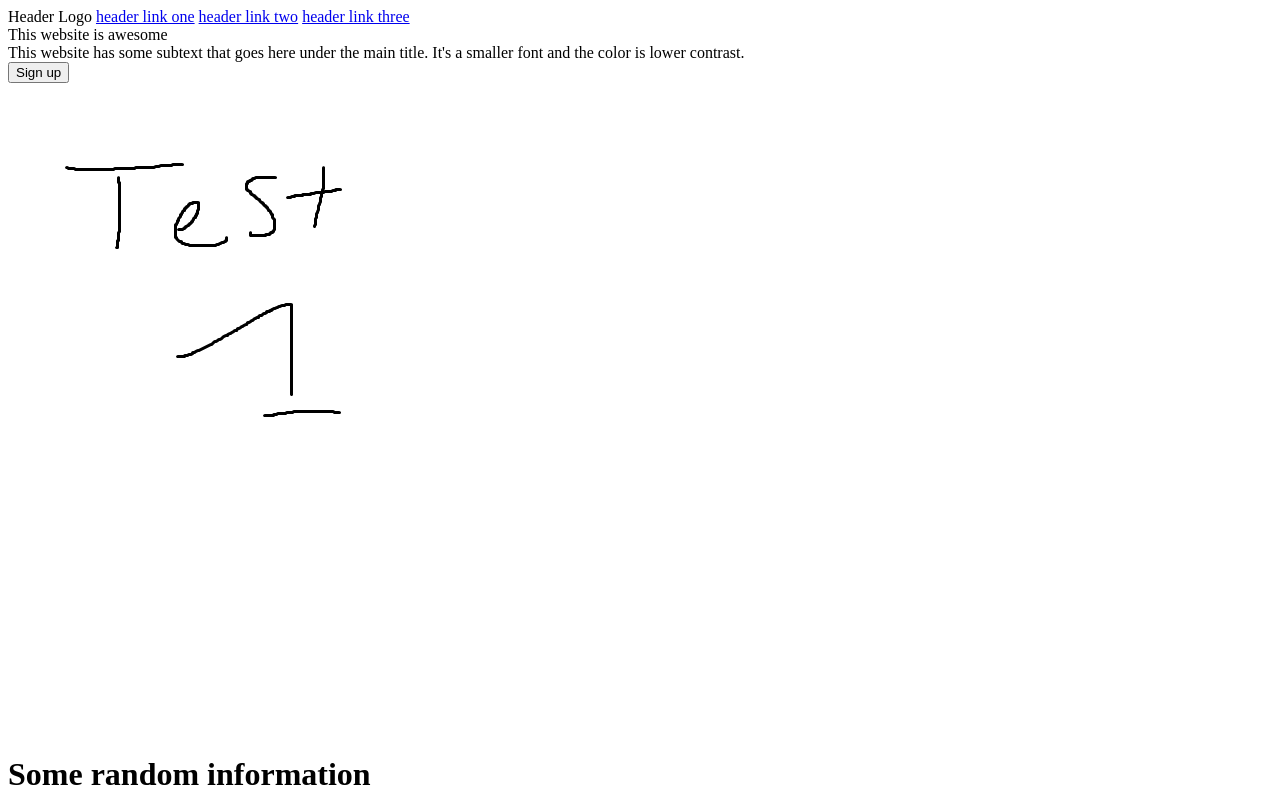
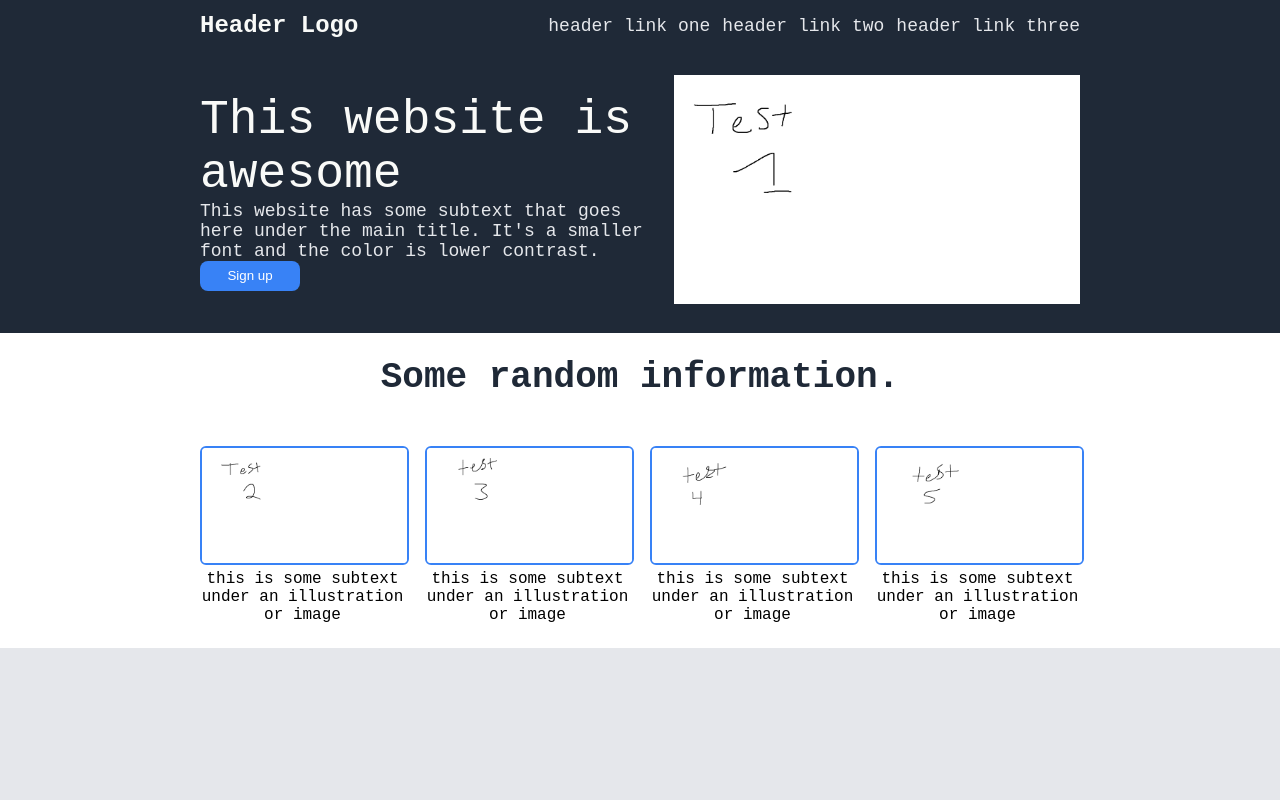
Before and after one commit to PeterGoddard/landing-project, a plain HTML site: page index.html in a window 1280 px wide. Shown: the top 800 px of the page. Drawn offline with Linux system fonts and the light colour scheme.

Commit message:
Finish project by adding remaing .html and .css

```diff
--- a/index.html
+++ b/index.html
@@ -8,54 +8,59 @@
 </head>
 <body>
     <div class="header">
-        Header Logo
-        <a href="#">header link one</a>
-        <a href="#">header link two</a>
-        <a href="#">header link three</a>
+        <div class="header-text">Header Logo</div>
+        <div class="links">
+            <a href="#">header link one</a>
+            <a href="#">header link two</a>
+            <a href="#">header link three</a>
+        </div>
     </div>
     <div class="main">
         <div class="first">
-            <div class="left">
-                <div class="big-text">This website is awesome</div>
-                <div class="subtext">This website has some subtext that goes here
+            <div class="first-left">
+                <div class="hero-text">This website is awesome</div>
+                <div class="hero-subtext">This website has some subtext that goes here
                     under the main title. It's a smaller font and the color is lower contrast.</div>
-                <button>Sign up</button>
+                <button class="hero-button">Sign up</button>
             </div>
-            <div class="right">
-                <img src="./images/test1.png" alt="Test Image 1">
+            <div class="first-right">
+                <img src="./images/test1.png" alt="Test Image 1" id="image1">
             </div>
         </div>
-        <div class="second">
-            <h1>Some random information</h1>
+        <div class="second">Some random information.</div>
+        <div class="third">
+
             <div class="pair">
-                <img src="./images/test2.png" alt="Test Image 2">
+                <img src="./images/test2.png" alt="Test Image 2" class="image-pair">
                 <div class="image-subtext">this is some subtext under an illustration or image</div>
             </div>
             <div class="pair">
-                <img src="./images/test3.png" alt="Test Image 3">
+                <img src="./images/test3.png" alt="Test Image 3" class="image-pair">
                 <div class="image-subtext">this is some subtext under an illustration or image</div>
             </div>
             <div class="pair">
-                <img src="./images/test4.png" alt="Test Image 4">
+                <img src="./images/test4.png" alt="Test Image 4" class="image-pair">
                 <div class="image-subtext">this is some subtext under an illustration or image</div>
             </div>
             <div class="pair">
-                <img src="./images/test5.png" alt="Test Image 5">
+                <img src="./images/test5.png" alt="Test Image 5" class="image-pair">
                 <div class="image-subtext">this is some subtext under an illustration or image</div>
             </div>
         </div>
-        <div class="third">
+        <div class="fourth">
             <div class="quote">This is an inspiring quote, or a testimonial from a customer. Maybe
                 it's just filling up space, or maybe people will actually read it. Who knows? All I
                 know is that it looks nice.
             </div>
             <div class="from">-Thor, God of Thunder</div>
         </div>
-        <div class="fourth">
+        <div class="fifth">
             <div class="card">
                 <div class="left">
-                    <h2>Call to action! It's time!</h2>
-                    <div class="action-subtext"></div>
+                    <div>Call to action! It's time!</div>
+                    <div class="action-subtext">Sign up for our product by clicking that button right
+                        over there!
+                    </div>
                 </div>
                 <div class="right">
                     <button>Sign Up</button>
--- a/style.css
+++ b/style.css
@@ -0,0 +1,193 @@
+body {
+    display: flex;
+    flex-direction: column;
+    margin: 0;
+    font-family:'Courier New', Courier, monospace
+}
+
+#image1 {
+    max-width: 100%;
+}
+
+a {
+  text-decoration: none;
+  color: inherit;
+}
+
+.header {
+    display: flex;
+    flex-direction: row;
+    align-items: center;
+    justify-content: space-between;
+    background-color: #1F2937;
+    color: #F9FAF8;
+    font-size: 24px;
+    padding-left: 200px;
+    padding-right: 200px;
+    padding-top: 12px;
+    padding-bottom: 12px;
+}
+
+.header-text {
+    font-weight: bold;
+}
+
+.links {
+    display: flex;
+    font-size: 18px;
+    color: #E5E7EB;
+    gap: 12px;
+}
+
+.main {
+}
+
+.first {
+    display: flex;
+    flex-direction: row;
+    align-items: center;
+    background-color: #1F2937;
+    padding-left: 200px;
+    padding-right: 200px;
+    padding-top: 24px;
+    padding-bottom: 24px;
+    gap: 20px;
+}
+
+.first .left, .first .right {
+    display: flex;
+    flex: 1;
+    align-items: center;
+    justify-content: center;
+}
+
+.first .left {
+    flex-direction: column;
+    align-items: flex-start;
+    gap: 12px;
+}
+
+.first .right {
+    flex-shrink: 1;
+}
+
+.hero-text {
+    font-size: 48px;
+    color: #F9FAF8;
+}
+
+.hero-subtext {
+    font-size: 18px;
+    color: #E5E7EB;
+}
+
+.hero-button {
+    height: 30px;
+    width: 100px;
+    background-color: #3882F6;
+    border: none;
+    border-radius: 8px;
+    color: white;
+}
+
+.second {
+    font-size: 36px;
+    color: #1F2937;
+    font-weight: 900;
+    padding-left: 200px;
+    padding-right: 200px;
+    padding-top: 24px;
+    padding-bottom: 24px;
+    text-align: center;
+}
+
+.third {
+    display: flex;
+    flex-direction: row;
+    align-items: center;
+    justify-content: center;
+    padding-left: 200px;
+    padding-right: 200px;
+    padding-top: 24px;
+    padding-bottom: 24px;
+    gap: 20px;
+    text-align: center;
+}
+
+.image-pair {
+    height: auto;
+    max-width: 100%;
+    border: 2px solid #3882F6;
+    border-radius: 6px;
+}
+
+.fourth {
+    display: flex;
+    flex-direction: column;
+    align-items: flex-end;
+    justify-content: center;
+    padding: 200px;
+    background-color: #E5E7EB;
+}
+
+.quote {
+    font-size: 36px;
+    font-style: light italic;
+    color: #1F2937;
+}
+
+.from {
+    display: flex;
+    text-align: right;
+    font-weight: bold;
+}
+
+.fifth {
+    display: flex;
+    align-items: center;
+    justify-content: center;
+    padding: 200px;
+}
+
+.card {
+    border-radius: 12px;
+    border: 2px solid #3882F6;
+    display: flex;
+    gap: 30px;
+    padding: 30px;
+    background-color: #3882F6;
+    color: #F9FAF8;
+}
+
+.fifth .left, .fifth .right{
+    display: flex;
+    justify-content: center;
+}
+
+.fifth .left {
+    flex: 4;
+    flex-direction: column;
+}
+
+.fifth .right {
+    flex: 1;
+}
+
+.right button {
+    height: 30px;
+    width: 100px;
+    background-color: #3882F6;
+    border: 2px solid #F9FAF8;
+    border-radius: 8px;
+    color: #F9FAF8;
+}
+
+.footer {
+    padding-left: 200px;
+    padding-right: 200px;
+    text-align: center;
+    padding-top: 12px;
+    padding-bottom: 12px;
+    background-color: #1F2937;
+    color: #F9FAF8;
+}
```
